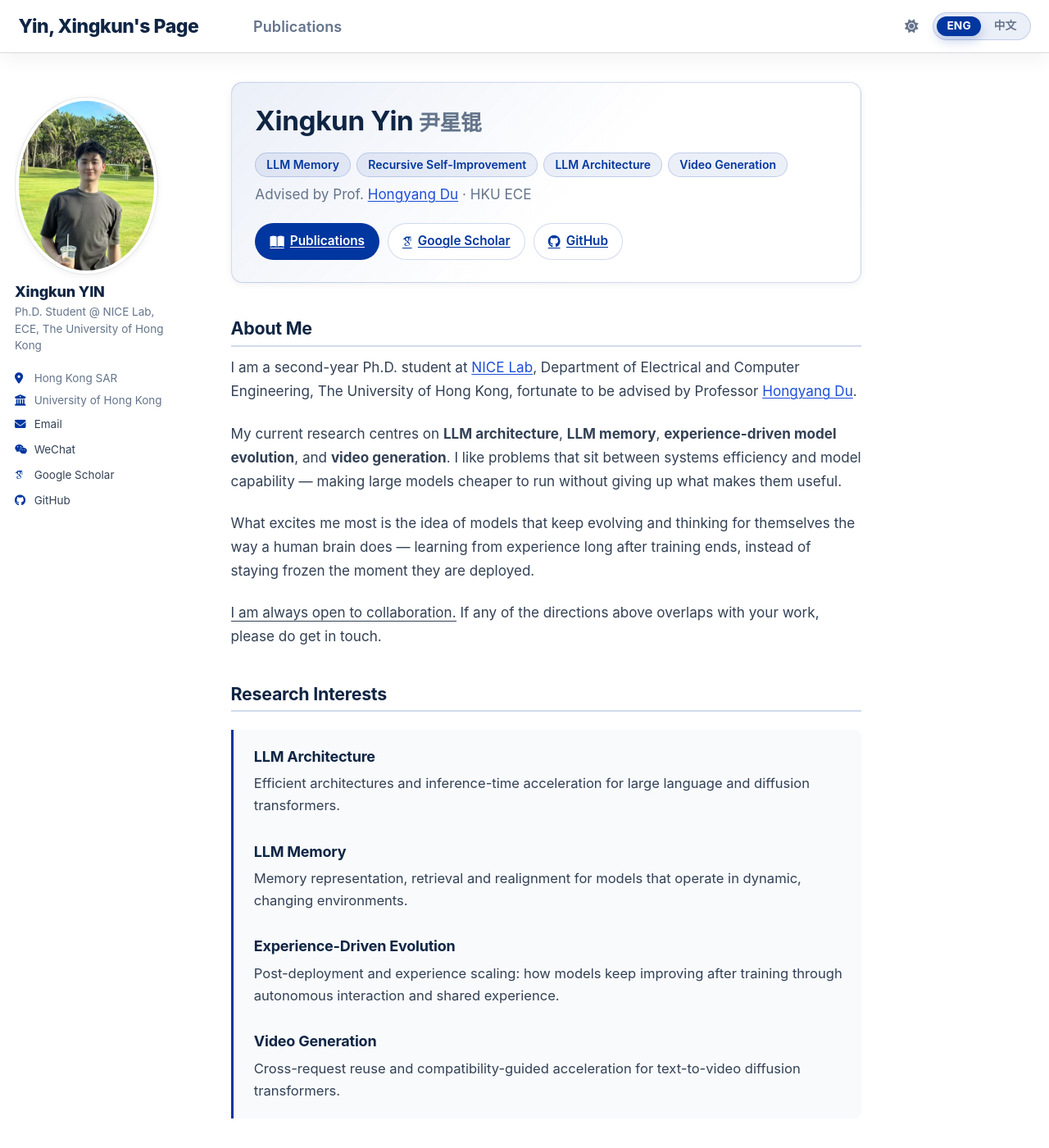
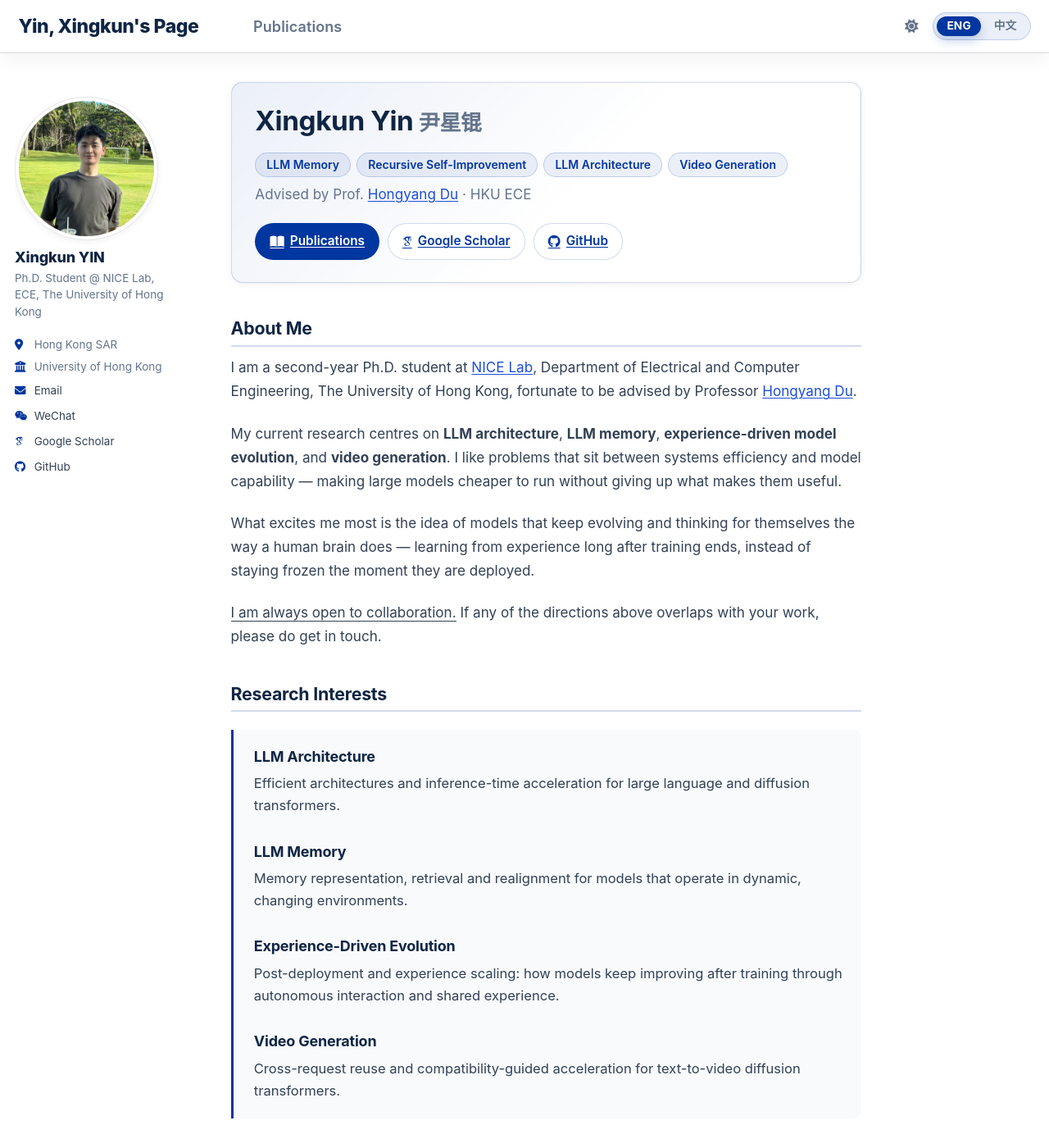
Before and after one commit to troyyxk/troyyxk.github.io, a Jekyll site: the page built from _pages/about.md, in a window 1280 px wide and 1400 px high. Shown: the whole window at 82% size. Built offline with Jekyll 4.4.1, drawn with Linux system fonts in a browser that asks for light colours; some web fonts are replaced; a script bundle is joined from its source files by our own code; library files that are not in the unit come from our copies; comment, search, counter and statistics services are not loaded.

Commit message:
Fix the avatar: square crop and a usable size
Two problems, both from the theme:

- It puts .author__avatar on the wrapper *and* on the <img>, so the image was
  laid out as a 36px table cell. On phones the avatar came out 35x42 and the
  wrapper clipped it, letting the name overlap the photo.
- The source photo is portrait (794x993), so border-radius: 50% alone produced
  an oval on every screen size, not a circle.

The image is now a real block element with a square box and object-fit: cover:
76px on phones, and a 175px square that fills the sidebar column above 925px.

```diff
--- a/_sass/layout/_redesign.scss
+++ b/_sass/layout/_redesign.scss
@@ -252,12 +252,40 @@ html[data-theme="dark"] .lang-toggle__button.is-active {
   justify-content: flex-start;
 }
 
-.author__avatar img {
+/* The theme caps the avatar wrapper at 36px, which would clip the resized
+   image and let the name overlap it. Let the wrapper size to the image. */
+.profile_box > .author__avatar {
+  display: block;
+  flex: 0 0 auto;
+  width: auto;
+  height: auto;
+}
+
+/* The theme puts .author__avatar on the wrapper *and* on the <img>, so the
+   image itself is laid out as a 36px table cell on small screens. Reset it to
+   a real image. The source photo is portrait, so a square box with
+   object-fit: cover is what actually produces a circle rather than an oval. */
+img.author__avatar {
+  display: block;
+  width: 76px;
+  height: 76px;
+  min-width: 0;
+  max-width: none;
+  object-fit: cover;
   border-radius: 50%;
   border: 1px solid var(--rs-border);
   padding: 4px;
   background: var(--rs-card);
   box-shadow: var(--rs-shadow-sm);
+}
+
+@media (min-width: 57.8125em) {
+  img.author__avatar {
+    width: 100%;
+    height: auto;
+    max-width: 175px;
+    aspect-ratio: 1 / 1;
+  }
 }
 
 .author__name {
```
